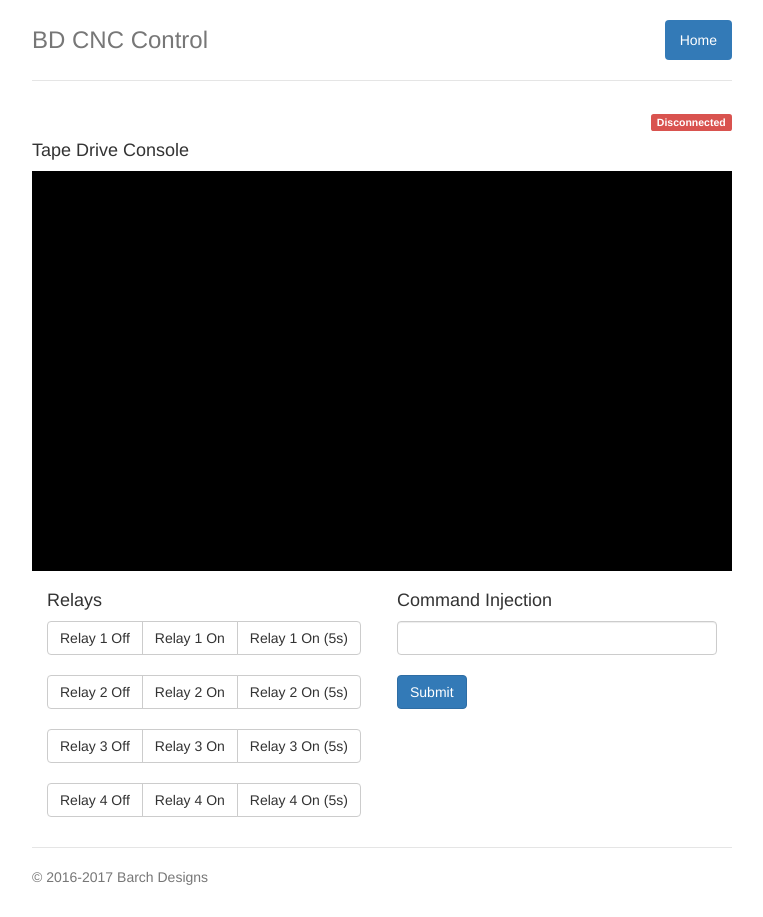
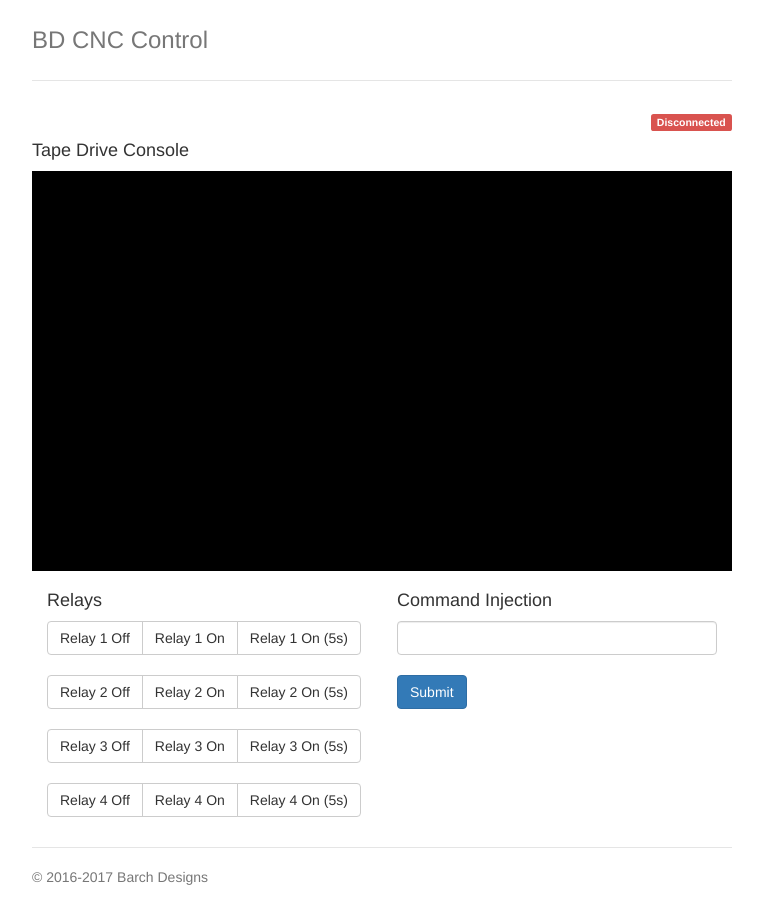
Before and after one commit to ericbarch/cnc-tools, a website: page pi-control/www/index.html in a window 1280 px wide. Shown: the whole page, without its empty margins (258-1021 px from the left). Drawn offline with nearby package versions, Linux system fonts and the light colour scheme; no server answers.

Commit message:
Remove Home btn.

```diff
--- a/pi-control/index.js
+++ b/pi-control/index.js
@@ -40,8 +40,6 @@ io.on('connection', function(socket){
   socket.emit('console', 'cnc log connected @ ' + new Date());
 
   socket.on('setrelay', (relayNum, state) => {
-    console.log('RELAY: ' + relayNum + ': ' + state);
-
     const relayIndex = relayNum - 1;
 
     if (state === 'off') {
--- a/pi-control/www/index.html
+++ b/pi-control/www/index.html
@@ -23,7 +23,7 @@
             <div class="header clearfix">
                 <nav>
                     <ul class="nav nav-pills pull-right">
-                        <li role="presentation" class="active"><a href="#">Home</a></li>
+                        <!--<li role="presentation" class="active"><a href="#">Home</a></li>-->
                     </ul>
                 </nav>
                 <h3 class="text-muted">BD CNC Control</h3>
```
